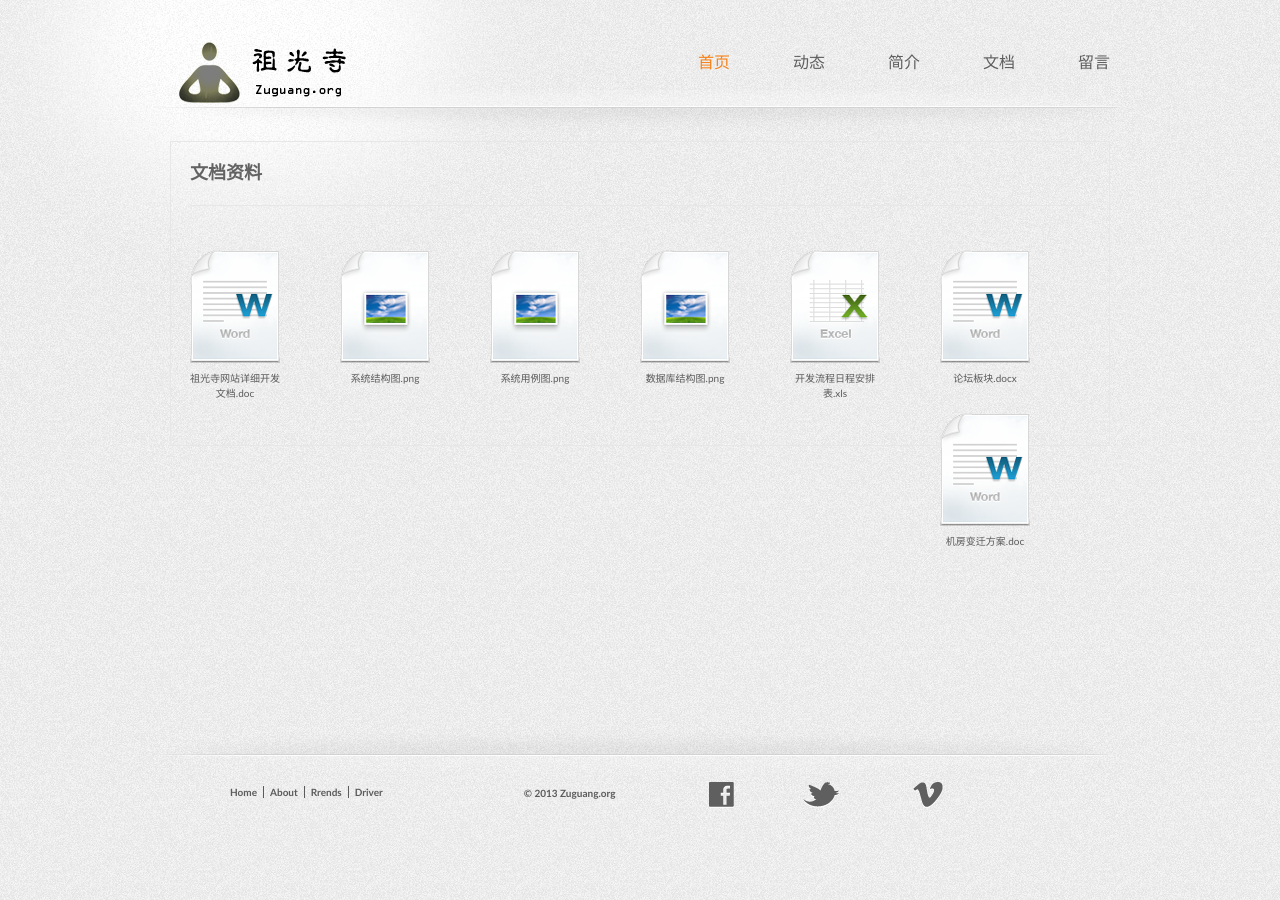
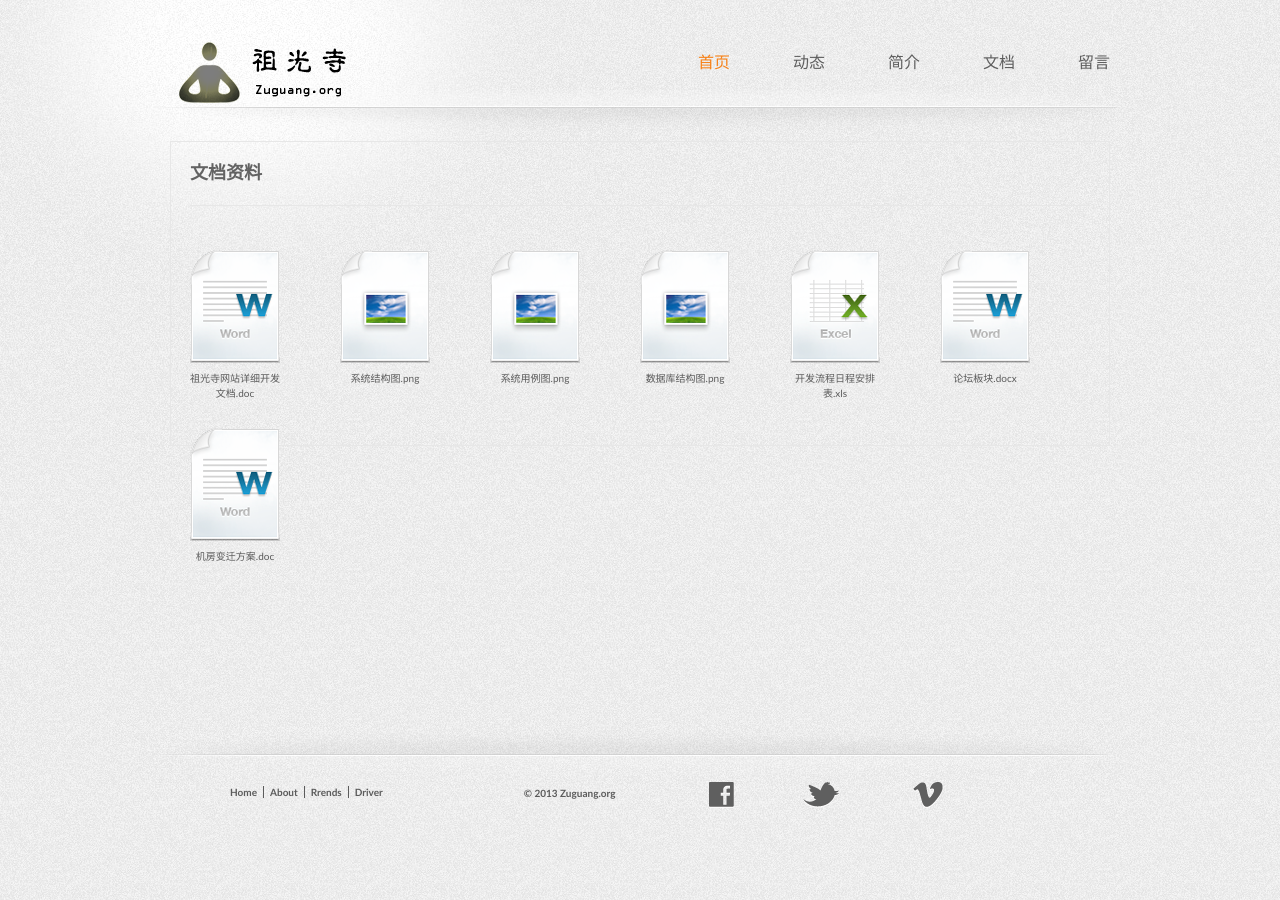
Before and after one commit to spincat/drp, a Jekyll site: the page built from _posts/page/2013-05-23-driver.md, in a window 1280 px wide. Built offline with Jekyll 4.4.1, drawn with Linux system fonts in a browser that asks for light colours; Markdown is read by kramdown in place of the engine named in the settings; comment, search, counter and statistics services are not loaded.

Commit message:
update ...

```diff
--- a/_posts/page/2013-05-23-driver.md
+++ b/_posts/page/2013-05-23-driver.md
@@ -14,6 +14,6 @@ description: none
 	<li><a href="/doc/数据库结构图.png" class="d_png">数据库结构图.png</a></li>
 	<li><a href="/doc/开发流程日程安排表.xls" class="d_xls">开发流程日程安排表.xls</a></li>
 	<li><a href="/doc/论坛板块.docx" class="d_docx">论坛板块.docx</a></li>
-	<li><a href="/doc/机房变迁方案.doc" class="d_docx">机房变迁方案.doc</a></li>
+	<li style="clear:both;"><a href="/doc/机房变迁方案.doc" class="d_docx">机房变迁方案.doc</a></li>
   </ul>
 </div>
```
Also changed, not shown: 1 other file.
